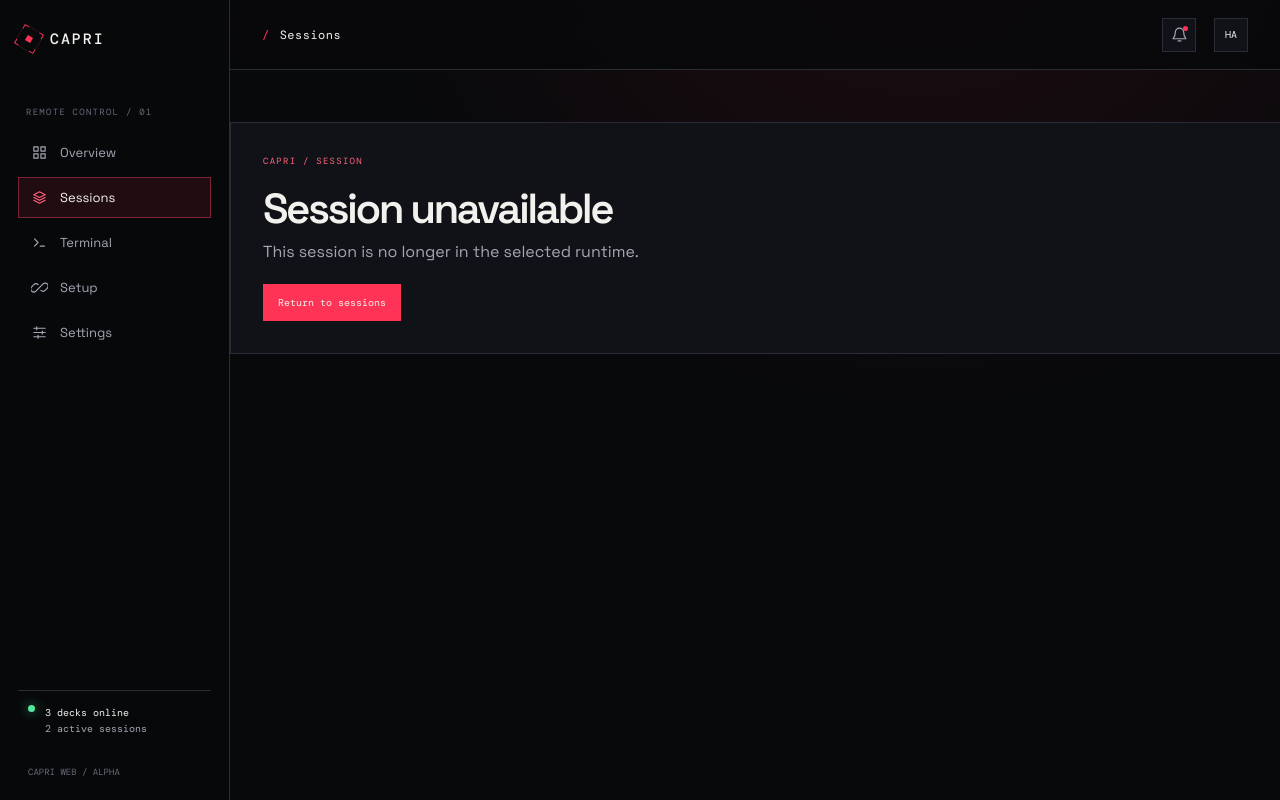
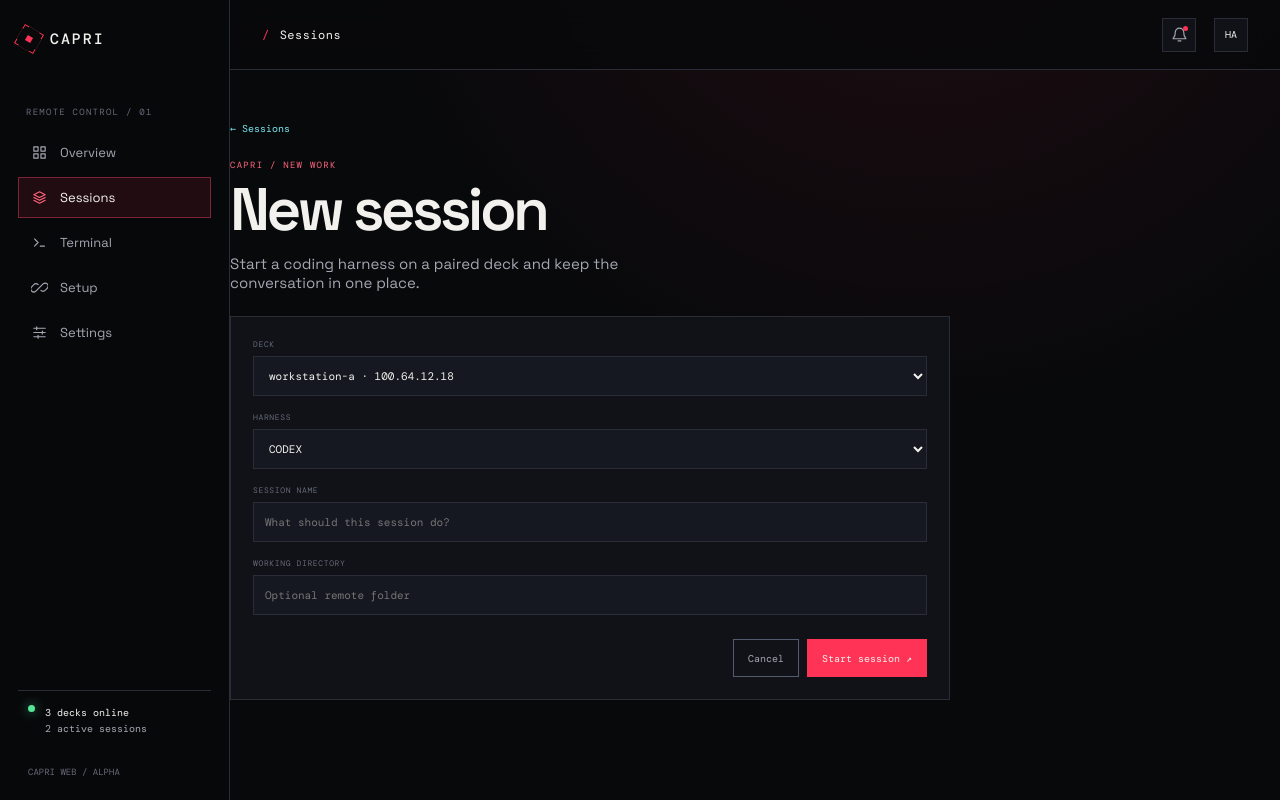
Before and after one commit to ARCANGEL0/Capri, a Nuxt app in the folder src/: page /sessions/new in a window 1280 px wide. Shown: the top 800 px of the page. Built offline with nearby package versions, Linux system fonts and the light colour scheme.

Commit message:
feat(web): add new session flow

```diff
--- /dev/null
+++ b/src/pages/sessions/new.vue
@@ -0,0 +1,58 @@
+<script setup lang="ts">
+import type { AgentId, CapriSession } from '../../types/dashboard'
+
+const dashboard = useDashboard()
+const { devices } = dashboard
+const deviceId = ref(dashboard.selectedDevice.value?.id ?? dashboard.devices.value[0]?.id ?? '')
+const agent = ref<AgentId>(dashboard.settings.value.defaultAgent)
+const cwd = ref('')
+const title = ref('')
+const starting = ref(false)
+const error = ref('')
+const agentOptions: AgentId[] = ['codex', 'claude', 'nclaude', 'opencode', 'cline']
+
+async function createSession() {
+  error.value = ''
+  if (!deviceId.value || !title.value.trim()) {
+    error.value = 'Choose a deck and name the session.'
+    return
+  }
+  starting.value = true
+  const id = `local-${Date.now().toString(36)}`
+  const session: CapriSession = { id, title: title.value.trim(), deviceId: deviceId.value, agent: agent.value, harness: agent.value.toUpperCase(), cwd: cwd.value.trim() || 'remote workspace', state: 'active', updatedAt: 'now', messageCount: 0, unread: 0 }
+  dashboard.sessions.value = [session, ...dashboard.sessions.value]
+  dashboard.messages.value[id] = []
+  dashboard.selectSession(id)
+  dashboard.selectDevice(deviceId.value)
+  await navigateTo(`/sessions/${id}`)
+  starting.value = false
+}
+</script>
+
+<template>
+  <div class="new-session-page">
+    <NuxtLink class="back-link" to="/sessions">← Sessions</NuxtLink>
+    <section class="page-intro"><div><p class="page-kicker">CAPRI / NEW WORK</p><h1>New session</h1><p class="page-summary">Start a coding harness on a paired deck and keep the conversation in one place.</p></div></section>
+    <form class="section-panel new-session-form" @submit.prevent="createSession"><label>DECK<select v-model="deviceId"><option v-for="device in devices" :key="device.id" :value="device.id">{{ device.name }} · {{ device.address }}</option></select></label><label>HARNESS<select v-model="agent"><option v-for="option in agentOptions" :key="option" :value="option">{{ option.toUpperCase() }}</option></select></label><label>SESSION NAME<input v-model="title" placeholder="What should this session do?" /></label><label>WORKING DIRECTORY<input v-model="cwd" placeholder="Optional remote folder" /></label><p v-if="error" class="form-error">{{ error }}</p><div class="form-actions"><NuxtLink class="secondary-action" to="/sessions">Cancel</NuxtLink><button class="primary-action" type="submit" :disabled="starting">{{ starting ? 'Starting…' : 'Start session ↗' }}</button></div></form>
+  </div>
+</template>
+
+<style scoped>
+.new-session-page { display: grid; gap: 24px; max-width: 720px; }
+.back-link { color: var(--capri-cyan); font-family: var(--capri-mono); font-size: 10px; }
+.back-link:hover { color: var(--capri-yellow); }
+.page-kicker { margin: 0 0 10px; color: var(--capri-red-soft); font-family: var(--capri-mono); font-size: 9px; letter-spacing: .14em; }
+h1 { margin: 0; color: var(--capri-text); font-size: clamp(36px, 5vw, 60px); font-weight: 600; letter-spacing: -.06em; line-height: .95; }
+.page-summary { max-width: 45ch; margin: 16px 0 0; color: var(--capri-text-muted); font-size: 15px; }
+.section-panel { display: grid; gap: 16px; padding: 22px; border: 1px solid var(--capri-line); background: var(--capri-panel); }
+label { display: grid; gap: 7px; color: var(--capri-text-dim); font-family: var(--capri-mono); font-size: 8px; letter-spacing: .08em; }
+select, input { height: 40px; padding: 0 11px; border: 1px solid var(--capri-line); border-radius: 0; outline: 0; color: var(--capri-text); background: var(--capri-panel-raised); font-family: var(--capri-mono); font-size: 11px; }
+select:focus, input:focus { border-color: var(--capri-cyan); }
+.form-error { margin: -3px 0 0; color: var(--capri-yellow); font-family: var(--capri-mono); font-size: 10px; }
+.form-actions { display: flex; justify-content: flex-end; gap: 8px; padding-top: 8px; }
+.primary-action, .secondary-action { display: inline-flex; align-items: center; justify-content: center; min-height: 38px; padding: 0 14px; border: 1px solid var(--capri-red); font-family: var(--capri-mono); font-size: 10px; }
+.primary-action { color: var(--capri-text); background: var(--capri-red); }
+.secondary-action { border-color: var(--capri-line-bright); color: var(--capri-text-muted); }
+.primary-action:hover:not(:disabled), .secondary-action:hover { border-color: var(--capri-yellow); color: var(--capri-ink); background: var(--capri-yellow); }
+.primary-action:disabled { cursor: wait; opacity: .5; }
+</style>
```
